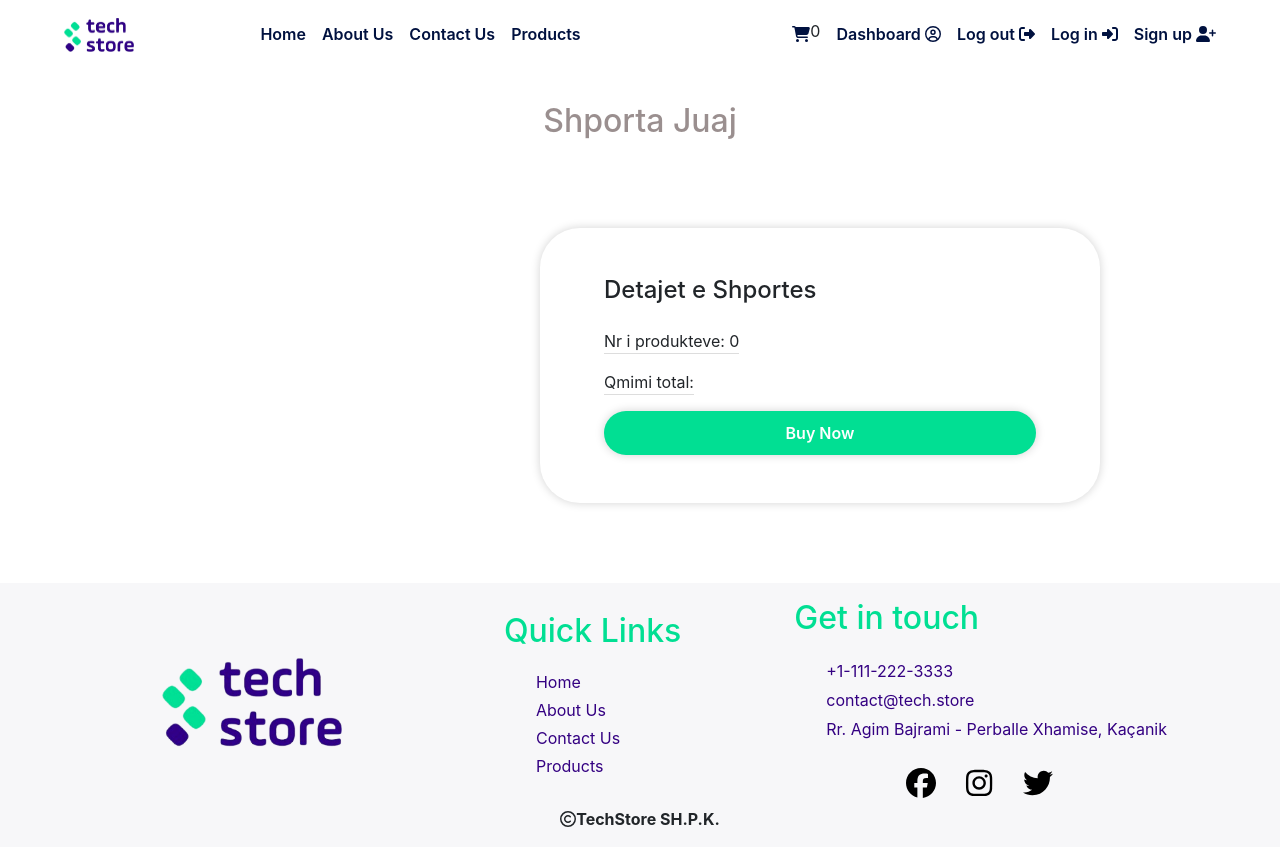
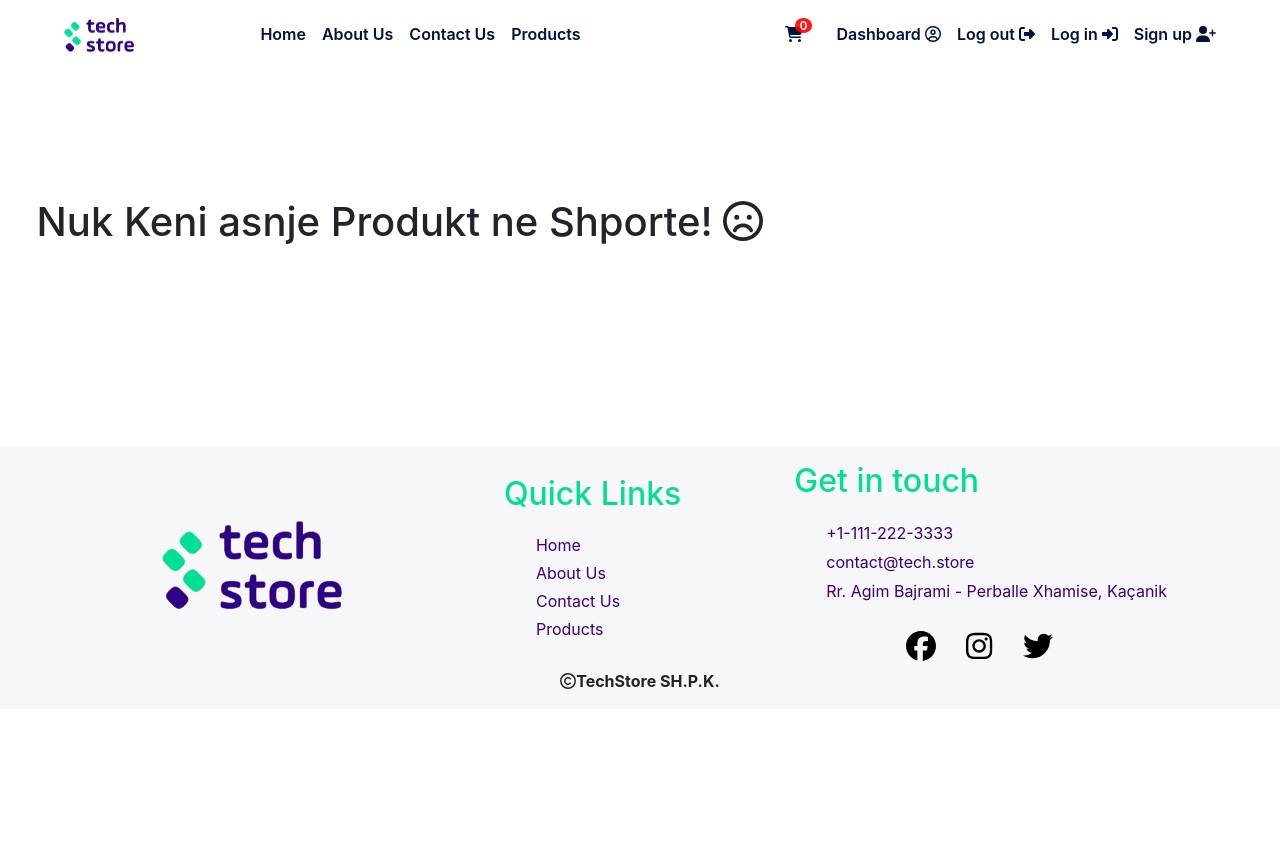
Before and after one commit to PerparimD/TechStore-Lab1, a React (Create React App) app in the folder techstore/: page /Cart in a window 1280 px wide. After the commit the page ends 800 px from the top, so only its background shows below. Built offline with nearby package versions, Linux system fonts and the light colour scheme.

Commit message:
Ndryshime tek Pjesa e Shportes
Eshte shtuar mundesia e ndryshimit te sasise ne shporte, eshte lidhur me localstorage eshte bere nje ndryshim ne dizajn

```diff
--- a/techstore/src/Components/layout/NavBar.js
+++ b/techstore/src/Components/layout/NavBar.js
@@ -33,14 +33,15 @@ function NavBar(props) {
               <span className={classes.line}></span>
             </li>
             <li className={classes.navItem}>
-            <Link to='/Produktet'>Products</Link>
+              <Link to='/Produktet'>Products</Link>
               <span className={classes.line}></span>
             </li>
           </div>
           <div className={classes.navRight}>
-          <li className={classes.navItem}>
-            <Link to='/Cart'><FontAwesomeIcon icon={faCartShopping} /></Link>
-            { cart.length }
+            <li className={classes.navItem}>
+              <Link to='/Cart'><FontAwesomeIcon icon={faCartShopping} />
+                <span className={classes.badge} value={cart.length} />
+              </Link>
               <span className={classes.line}></span>
             </li>
             <li className={classes.navItem}>
@@ -63,6 +64,13 @@ function NavBar(props) {
           </div>
         </ul>
 
+        <ul className={classes.mobileShporta}>
+          <li className={classes.navItem}>
+            <Link to='/Cart'><FontAwesomeIcon icon={faCartShopping} />
+              <span className={classes.badge} value={cart.length} />
+            </Link>
+          </li>
+        </ul>
         <div className={classes.hamburger}>
           <div className={classes.dropdown}>
             <button className={classes.dropbtn}>
--- a/techstore/src/Components/layout/Styles/Buton.module.css
+++ b/techstore/src/Components/layout/Styles/Buton.module.css
@@ -14,10 +14,6 @@
   font-weight: 600;
 }
 
-
-
-
-
 .buttonat:hover {
   background-color: #01df93;
   color: white;
--- a/techstore/src/Components/layout/Styles/NavBar.module.css
+++ b/techstore/src/Components/layout/Styles/NavBar.module.css
@@ -121,6 +121,19 @@ header {
   overflow: hidden;
 }
 
+.badge:after {
+  content: attr(value);
+  font-size: 12px;
+  color: #fff;
+  background: red;
+  border-radius: 50%;
+  padding: 0 5px;
+  position: relative;
+  left: -8px;
+  top: -10px;
+  opacity: 0.9;
+}
+
 .hamIkona:nth-child(2) {
   background-color: #073879;
 }
@@ -177,7 +190,7 @@ header {
 }
 
 @media (min-width: 1025px) {
-  .mobile-shporta {
+  .mobileShporta {
     display: none;
   }
   .nav-left {
@@ -203,8 +216,12 @@ header {
     position: relative;
   }
 
-  .mobile-shporta {
+  .mobileShporta {
     display: block;
+  }
+
+  .mobileShporta li a{
+    color: black;
   }
 
   .navItem span {
--- a/techstore/src/Components/produktet/ProduktetNeHome.js
+++ b/techstore/src/Components/produktet/ProduktetNeHome.js
@@ -32,6 +32,7 @@ function ProduktetNeHome(props) {
                   foto: props.fotoProduktit,
                   emri: props.emriProduktit,
                   cmimi: props.cmimi,
+                  sasia: 1
                 },
               });
             }}
--- a/techstore/src/Components/produktet/cart/CartPage.css
+++ b/techstore/src/Components/produktet/cart/CartPage.css
@@ -1,58 +1,167 @@
-.cart-page{
-    display: flex;
-    justify-content: space-around;
-    align-items:flex-start;
+.cart-page {
+  display: flex;
+  justify-content: space-evenly;
+  align-items: flex-start;
+  margin-right: 30em;
 }
 
-.cart-title{
-    display: flex;
-    align-items:center;
-    justify-content: center;
-    margin-top: 1em;
-    margin-bottom: 2em;
-    color:#8b7e7edd;
+.produkti-cart {
+  display: flex;
+  justify-content: space-evenly;
+  align-items: flex-start;
+  margin: 25px;
+  font-size: 1em;
+  padding: 3em;
+  border-radius: 30px;
+  box-shadow: 0 0 10px #d3d3d3;
+  width: 100%;
 }
 
-.d-title{
-    margin-bottom: 1em;
-}
-.info{
-    display: flex;
-
+.produkti-cart:last-child {
+  margin-bottom: 3.5em;
 }
 
-
-.details{
-    display: flex;
-    align-items:flex-start;
-    justify-content: center;
-    flex-direction: column;
-    border-radius: 40px;
-    box-shadow: 0 0 10px #d3d3d3;
-    padding: 3em 4em;
-    margin-top: 1.5em;
-    width: 35em;
-
+.foto img {
+  width: 80%;
+  aspect-ratio: 3/2;
+  object-fit: contain;
 }
 
-.details p {
-    border-bottom: solid 1px #dddddd;
+.teDhenatProduktit {
+  width: 100%;
 }
 
-.cart-button{
-    border: none;
-    box-shadow: 0 0 10px #d3d3d3;
-    background-color: #01df93;
-    color: white;
-    padding: 10px;
-    width: 100%;
-    border-radius: 25px;
-    cursor: pointer;
-    font-weight: 600;
+.d-title {
+  margin-bottom: 1em;
+}
+.info {
+  display: flex;
+  justify-content: flex-start;
+  align-items: center;
 }
 
+.details {
+  display: flex;
+  justify-content: space-around;
+  align-items: flex-start;
+  margin: 25px;
+  font-size: 1em;
+  padding: 3em 4em;
+  border-radius: 30px;
+  box-shadow: 0 0 10px #d3d3d3;
+  flex-direction: column;
+  position: fixed;
+  top: 80px;
+  right: 3em;
+}
+
+.details p, .details h4 {
+  border-bottom: solid 1px #dddddd;
+}
+
+.shporta-zbrazet {
+  margin-top: 3em;
+  margin-bottom: 3em;
+}
+
+.cart-button {
+  border: none;
+  box-shadow: 0 0 10px #d3d3d3;
+  background-color: #01df93;
+  color: white;
+  padding: 10px;
+  width: 100%;
+  border-radius: 25px;
+  cursor: pointer;
+  font-weight: 600;
+}
 
 .cart-button:hover {
   background-color: white;
   color: #01df93;
 }
+
+.funksionet {
+  display: flex;
+  flex-direction: column;
+}
+
+.funksionet input {
+  width: 3em;
+}
+.sasia {
+  margin-bottom: 1em;
+  display: flex;
+  align-items: center;
+  font-weight: bold;
+}
+
+.sasia .decrement {
+  margin-left: 1em;
+}
+
+.sasiaInputi {
+  display: flex;
+  align-items: center;
+}
+
+.sasiaInputi button {
+  background-color: #f5f5f5;
+  border: none;
+  color: #000;
+  font-size: 16px;
+  font-weight: bold;
+  padding: 5px 10px;
+  cursor: pointer;
+}
+
+.sasiaInputi button:hover {
+  background-color: #ddd;
+}
+
+.sasiaInputi input[type="number"] {
+  width: 50px;
+  height: 30px;
+  font-size: 16px;
+  text-align: center;
+  margin: 0 10px;
+}
+
+input[type="number"]::-webkit-inner-spin-button,
+input[type="number"]::-webkit-outer-spin-button {
+  -webkit-appearance: none;
+  margin: 0;
+}
+
+@media (max-width: 1024px) {
+  .cart-page {
+    flex-wrap: wrap;
+    margin-right: 0;
+  }
+  .produkti-cart {
+    width: 90%;
+  }
+  .info {
+    width: 90%;
+    flex-direction: column;
+  }
+  .foto img {
+    width: 100%;
+  }
+  .foto {
+    margin-bottom: 1em;
+  }
+  .details {
+    position: relative;
+    top: 0;
+    right: 0;
+  }
+  .cart-title::before {
+    content: "Shporta Juaj";
+    display: block;
+    text-align: center;
+    color: black;
+    margin-top: 1em;
+    margin-bottom: 0.5em;
+  }
+}
--- a/techstore/src/Components/produktet/cart/CartPage.js
+++ b/techstore/src/Components/produktet/cart/CartPage.js
@@ -1,19 +1,21 @@
-import React from "react";
+import { React, useEffect } from "react";
 import { useStateValue } from "../../../Context/StateProvider";
+import { FontAwesomeIcon } from '@fortawesome/react-fontawesome';
 import CartProduct from "./CartProduct";
 import "./CartPage.css";
-import Buton from "../../layout/Buton";
+import { faFaceFrown } from "@fortawesome/free-regular-svg-icons";
 
-const CartPage = () => {
+function CartPage() {
   const [{ cart }, dispatch] = useStateValue();
-  let string = JSON.stringify(cart);
-  localStorage.setItem("cart", string);
+  console.log(cart)
+  let qmimiTot = 0;
   return (
     <>
-      <h2 className="cart-title">Shporta Juaj</h2>
+      <h2 className="cart-title"></h2>
       <div className="cart-page">
         <div className="cart-items">
-          {cart.map((item) => {
+          {cart.length !== 0 && cart.map((item) => {
+            qmimiTot += item.cmimi * item.sasia;
             return (
               <CartProduct
                 key={item.id}
@@ -21,17 +23,22 @@ const CartPage = () => {
                 fotoProduktit={item.foto}
                 emriProduktit={item.emri}
                 cmimi={item.cmimi}
+                sasia={item.sasia}
               />
             );
           })}
+          {cart.length === 0 && <h1 className="shporta-zbrazet">Nuk Keni asnje Produkt ne Shporte! <FontAwesomeIcon icon={faFaceFrown} /></h1>}
         </div>
-
-        <div className="details">
-          <h4 className="d-title">Detajet e Shportes</h4>
-          <p>Nr i produkteve: {cart.length}</p>
-          <p>Qmimi total: </p>
-          <button className="cart-button"> Buy Now</button>
-        </div>
+        {cart.length !== 0 &&
+          <div className="details">
+            <h3 className="d-title">Detajet e Shportes</h3>
+            <h4>Totali produkteve: {cart.length}</h4>
+            <h4>Qmimi total: {qmimiTot.toFixed(2)} €</h4>
+            <p><strong>Qmimi total pa TVSH: </strong>{(qmimiTot - qmimiTot * 0.18).toFixed(2)} €</p>
+            <p><strong>TVSH: </strong>{(qmimiTot * 0.18).toFixed(2)} €</p>
+            <button className="cart-button"> Buy Now</button>
+          </div>
+        }
       </div>
     </>
   );
--- a/techstore/src/Context/reducer.js
+++ b/techstore/src/Context/reducer.js
@@ -1,42 +1,55 @@
+let cart = [];
+if (localStorage.getItem('cart')) {
+    cart = JSON.parse(localStorage.getItem('cart'));
+}
+
 export const initialState = {
-    cart: []
+    cart: cart
 };
 
 const reducer = (state, action) => {
     switch (action.type) {
         case 'ADD_TO_CART':
-            return {
-                ...state,
-                cart: [...state.cart, action.item],
+            const produktiPerTuShtuar = action.item;
+            const produktiEkzitues = state.cart.find(item => item.id === produktiPerTuShtuar.id);
+            let shporta;
 
-            };
+            if (produktiEkzitues) {
+                shporta = state.cart.map(item => {
+                    if (item.id === produktiEkzitues.id) {
+                        return {
+                            ...item,
+                            sasia: item.sasia + produktiPerTuShtuar.sasia
+                        };
+                    }
+                    return item;
+                });
+            } else {
+                shporta = [...state.cart, produktiPerTuShtuar];
+            }
+
+            localStorage.setItem('cart', JSON.stringify(shporta));
+            return { ...state, cart: shporta };
 
         case 'REMOVE_CART':
-            const index = state.cart.findIndex(
-                (cartItem) => cartItem.id === action.id
-            );
-            // newFavorites is the new array
-            let newCart = [...state.cart];
+            const largoNgaShporta = state.cart.filter((item) => item.id !== action.id);
+            localStorage.setItem('cart', JSON.stringify(largoNgaShporta));
+            return { ...state, cart: largoNgaShporta };
 
-            if (index >= 0) {
-                newCart.splice(index, 1)
-            } else {
-                console.warn(
-                    `Can't remove favote note (id: ${action.id}) as it's not in favorites list!`
-                )
-            }
-
-            return {
-                ...state,
-                cart: newCart
-            }
-
+        case 'NDRYSHO_SASISNE':
+            const produktiPerditesuar = state.cart.map(item => {
+                if (item.id === action.id) {
+                    return { ...item, sasia: action.sasia };
+                } else {
+                    return item;
+                }
+            });
+            localStorage.setItem('cart', JSON.stringify(produktiPerditesuar));
+            return { ...state, cart: produktiPerditesuar };
         default:
             return state;
     }
-
 };
 
 
-
 export default reducer;
--- a/techstore/src/Pages/Produkti.js
+++ b/techstore/src/Pages/Produkti.js
@@ -91,10 +91,10 @@ function Produkti() {
                         <div className="blerja">
                             <form>
                                 <h1>
-                                    {produkti.qmimiProduktit + "€"}
+                                    {produkti.qmimiProduktit.toFixed(2)} €
                                 </h1>
                                 <p>
-                                    {produkti.qmimiProduktit - (produkti.qmimiProduktit * 0.18) + "€ pa TVSH"}
+                                    {(produkti.qmimiProduktit - (produkti.qmimiProduktit * 0.18)).toFixed(2)} € pa TVSH
                                 </p>
 
                                 <div>
```
Also changed, not shown: techstore/src/Components/produktet/cart/CartProduct.js (+41 -23 lines), techstore/src/Pages/Styles/produkti.css (+0 -15 lines), 17 other files (tests, documents, lock files or other folders).
